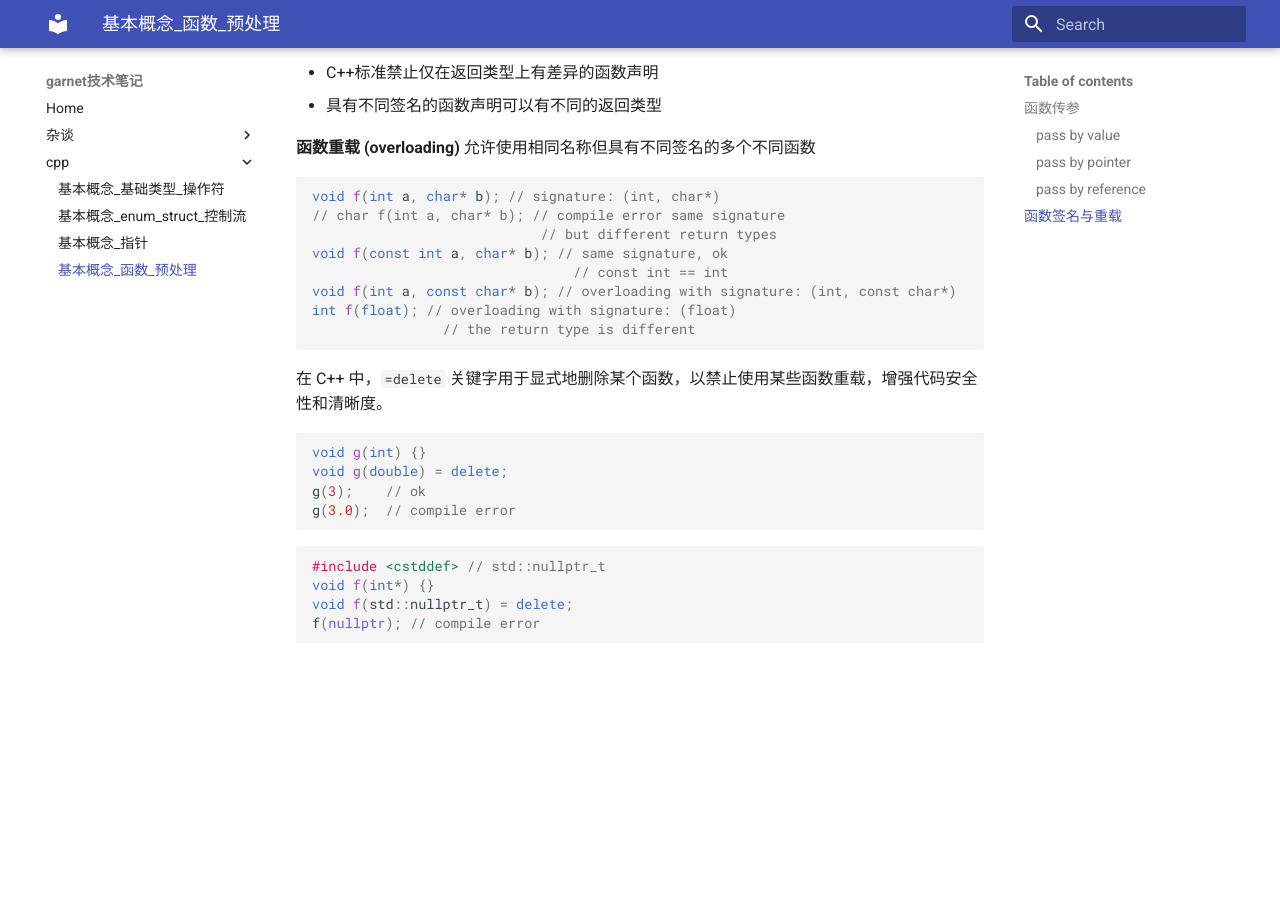
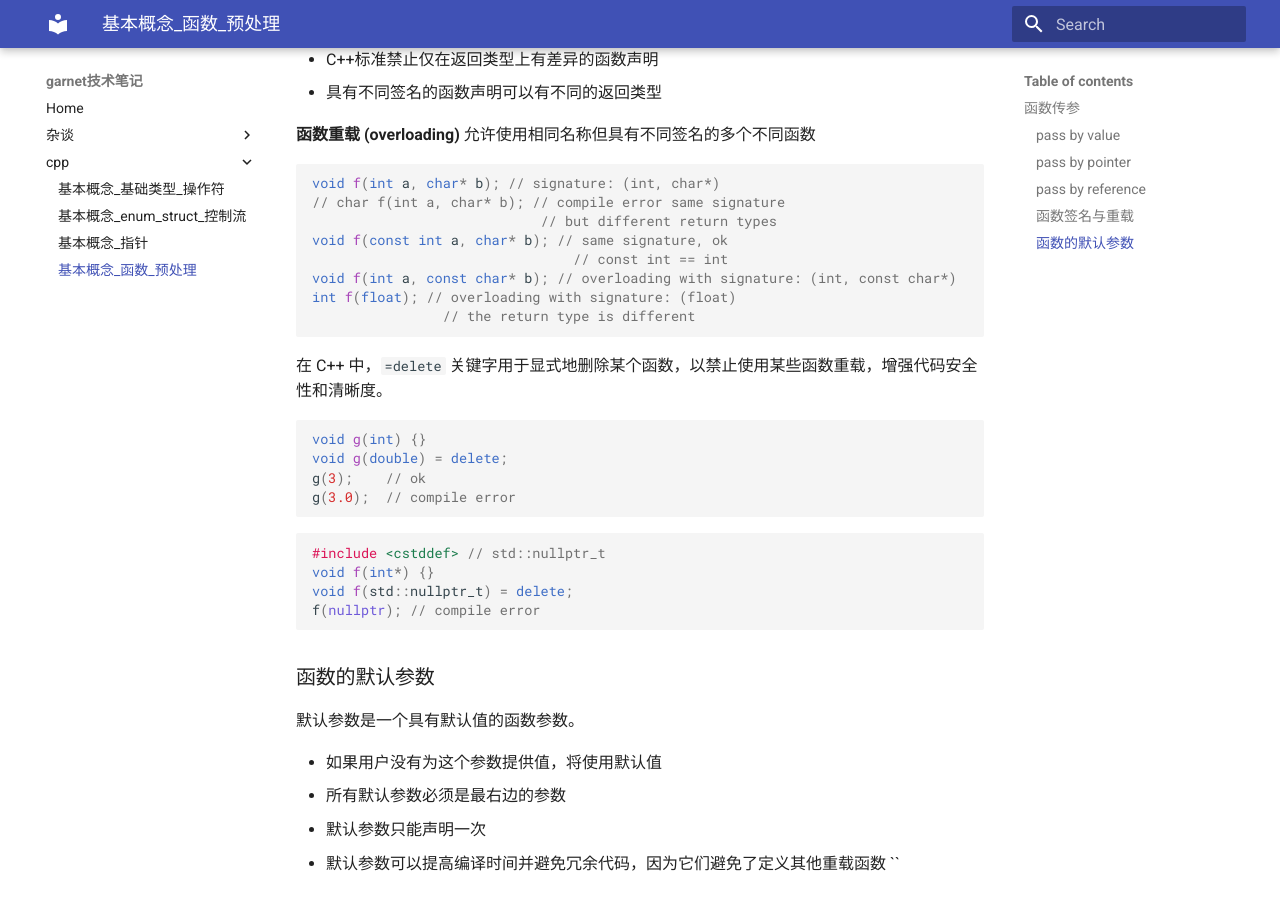
Before and after one commit to ymma98/technotes, an MkDocs documentation site: the page built from docs/cpp/基本概念_函数_预处理.md, in a window 1280 px wide and 900 px high, scrolled down 1476 px. Built offline with MkDocs 1.6.1 and Material for MkDocs 9.7.7, drawn with Linux system fonts in a browser that asks for light colours; before the commit the page ends 2143 px from its top, so only the background shows below that.

Commit message:
docs/cpp/基本概念_函数_预处理.md updated from https://stackedit.cn/

````diff
--- a/docs/cpp/基本概念_函数_预处理.md
+++ b/docs/cpp/基本概念_函数_预处理.md
@@ -71,7 +71,7 @@ f1(c); // ok, pass by-value (implicit conversion)
 f3(c); // ok, pass by-value (implicit conversion)
 ```
 
-## 函数签名与重载
+### 函数签名与重载
 
 **函数签名 (signature)** 定义了（特定的）函数的输入类型，以及模板函数的输入和输出类型。
 
@@ -108,7 +108,17 @@ void f(int*) {}
 void f(std::nullptr_t) = delete;
 f(nullptr); // compile error
 ```
+
+### 函数的默认参数
+
+默认参数是一个具有默认值的函数参数。
+
+-   如果用户没有为这个参数提供值，将使用默认值
+-   所有默认参数必须是最右边的参数
+-   默认参数只能声明一次
+-   默认参数可以提高编译时间并避免冗余代码，因为它们避免了定义其他重载函数
+``
 <!--stackedit_data:
-eyJoaXN0b3J5IjpbMTI2MzU0Nzg2MywtMTg0MTIwMzcyMywxNT
+eyJoaXN0b3J5IjpbLTkwMTM4NzU2NiwtMTg0MTIwMzcyMywxNT
 A3Mjc0NDkyLDE4NTQwNDc2MDFdfQ==
 -->
````
